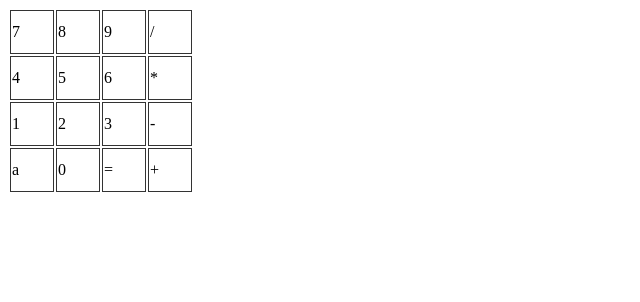
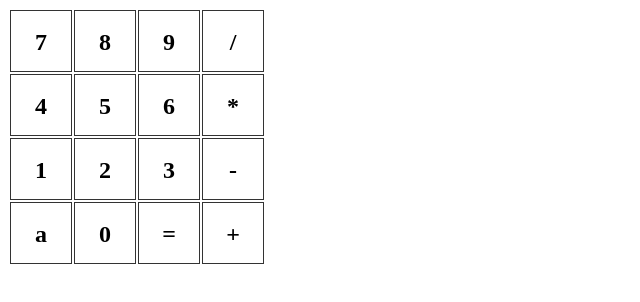
Before and after one commit to zlnoek/calculator, a website: page index.html in a window 1280 px wide. Shown: the whole page, without its empty margins (0-640 px from the left). Drawn offline with nearby package versions, Linux system fonts and the light colour scheme.

Commit message:
add highlighting css/jquery

```diff
--- a/app.js
+++ b/app.js
@@ -4,10 +4,27 @@
 console.log('All TD', $('td'));
 
 $('td').each((ind, el) => {
-  $(el).text($(el).attr('id'));
+  let $el = $('<div><div/>');
+  $el.addClass('calcButton');
+  $el.text($(el).attr('id'));
+  $(el).append($el);
+  $(el).addClass('buttonContainer');
 });
 
 $('td').on('click', (e) => {
   let op = $(e.target).text();
   console.log('Clicked:', op);
 });
+
+$('.buttonContainer').on('mouseenter', (e) => {
+  let $el = $(e.target);
+
+  $('.highlighted').removeClass('highlighted');
+
+  $el.addClass('highlighted');
+
+  $('.highlighted').on('mouseleave', (e) => {
+    let $el = $(e.target);
+    $el.removeClass('highlighted');
+  });
+});
--- a/css/style.css
+++ b/css/style.css
@@ -1,5 +1,36 @@
+th {
+  padding: 0;
+}
+
 td {
-  width:40px;
-  height:40px;
+  width:60px;
+  height:60px;
+  margin: 0;
+  padding: 0;
   border:1px solid #333;
+  background: white;
+  color: black;
 }
+
+.calcButton {
+  position: relative;
+  width: 100%;
+  height: 40%;
+  text-align: center;
+  font-weight: bolder;
+  font-size: 150%;
+  -moz-user-select: -moz-none;
+  -khtml-user-select: none;
+  -webkit-user-select: none;
+   /*
+     Introduced in IE 10.
+     See http://ie.microsoft.com/testdrive/HTML5/msUserSelect/
+   */
+  -ms-user-select: none;
+  user-select: none;
+}
+
+.highlighted {
+  background: #91bbff;
+  color: white;
+}
```
